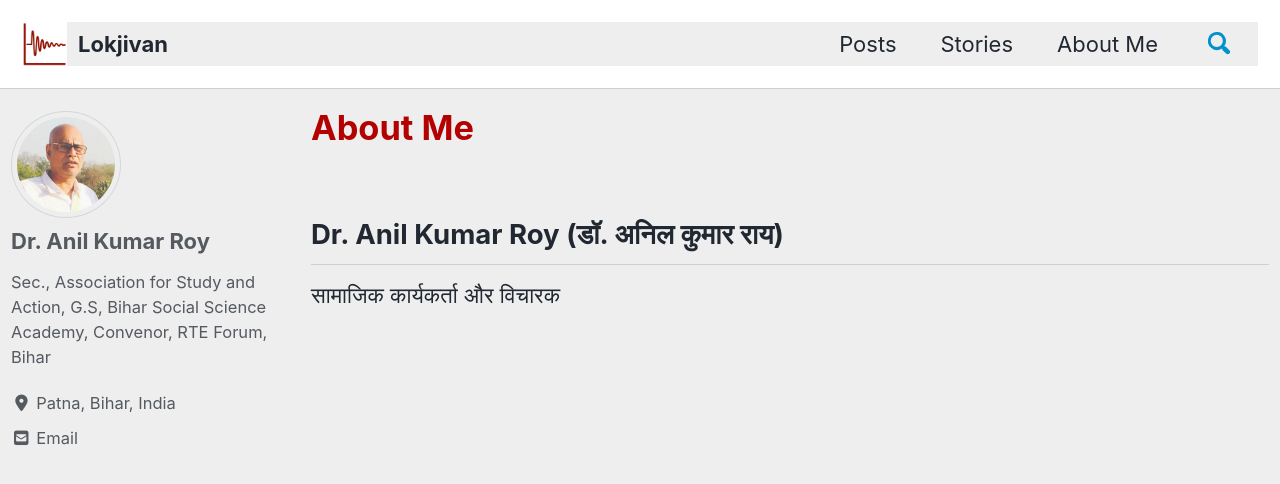
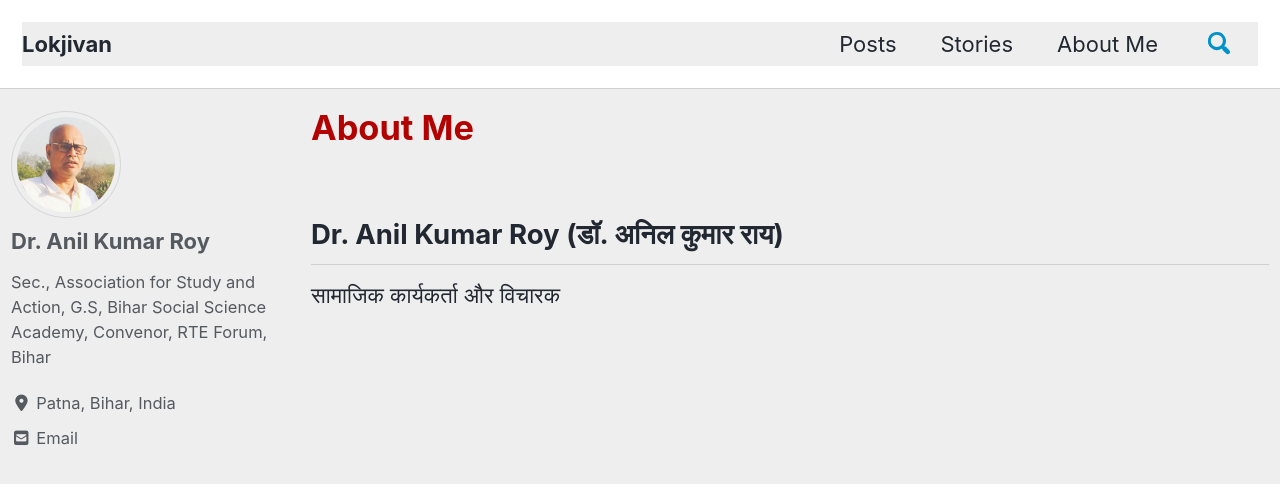
Before and after one commit to lokjivan/lokjivan-earthinversion, a Jekyll site: the page built from _pages/about-me.html, in a window 1280 px wide and 900 px high. Shown: the top 484 px of the window. Built offline with Jekyll 4.4.1, drawn with Linux system fonts in a browser that asks for light colours; cached includes are drawn as plain includes; nearby versions of some CDN libraries; comment, search, counter and statistics services are not loaded.

Commit message:
Update _config.yml

```diff
--- a/_config.yml
+++ b/_config.yml
@@ -24,8 +24,8 @@
 url                      : https://earthinversion.com # the base hostname & protocol for your site e.g. "https://mmistakes.github.io"
 baseurl                  : # the subpath of your site, e.g. "/blog"
 repository               : "earthinversion/lokjivan" # GitHub username/repo-name e.g. "mmistakes/minimal-mistakes"
-teaser                   : /assets/images/EarthInversionLogo.jpg # path of fallback teaser image, e.g. "/assets/images/500x300.png"
-logo                     : /assets/images/EarthInversionLogo.jpg # path of logo image to display in the masthead, e.g. "/assets/images/88x88.png"
+teaser                   : # path of fallback teaser image, e.g. "/assets/images/500x300.png"
+logo                     : # path of logo image to display in the masthead, e.g. "/assets/images/88x88.png"
 masthead_title           : # overrides the website title displayed in the masthead, use " " for no title
 # breadcrumbs            : false # true, false (default)
 words_per_minute         : 200
```
